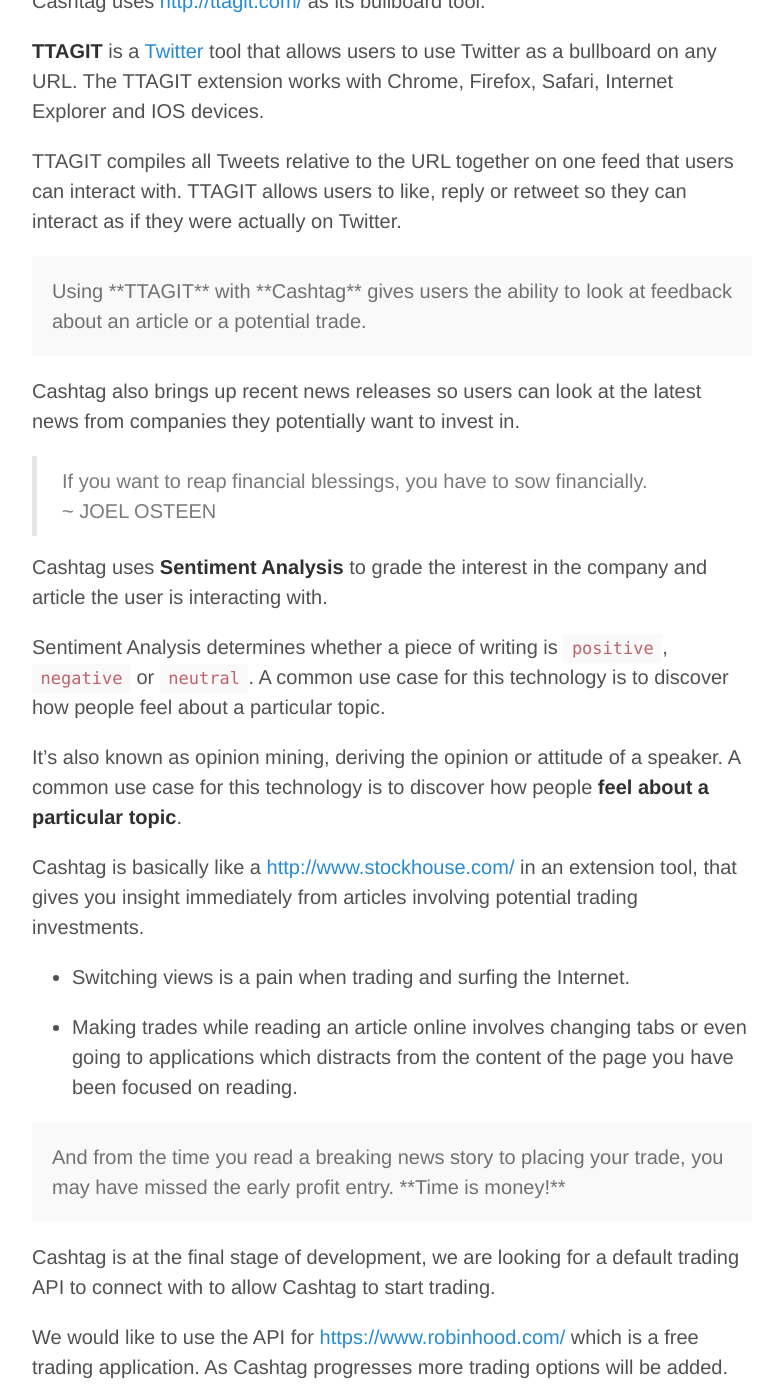
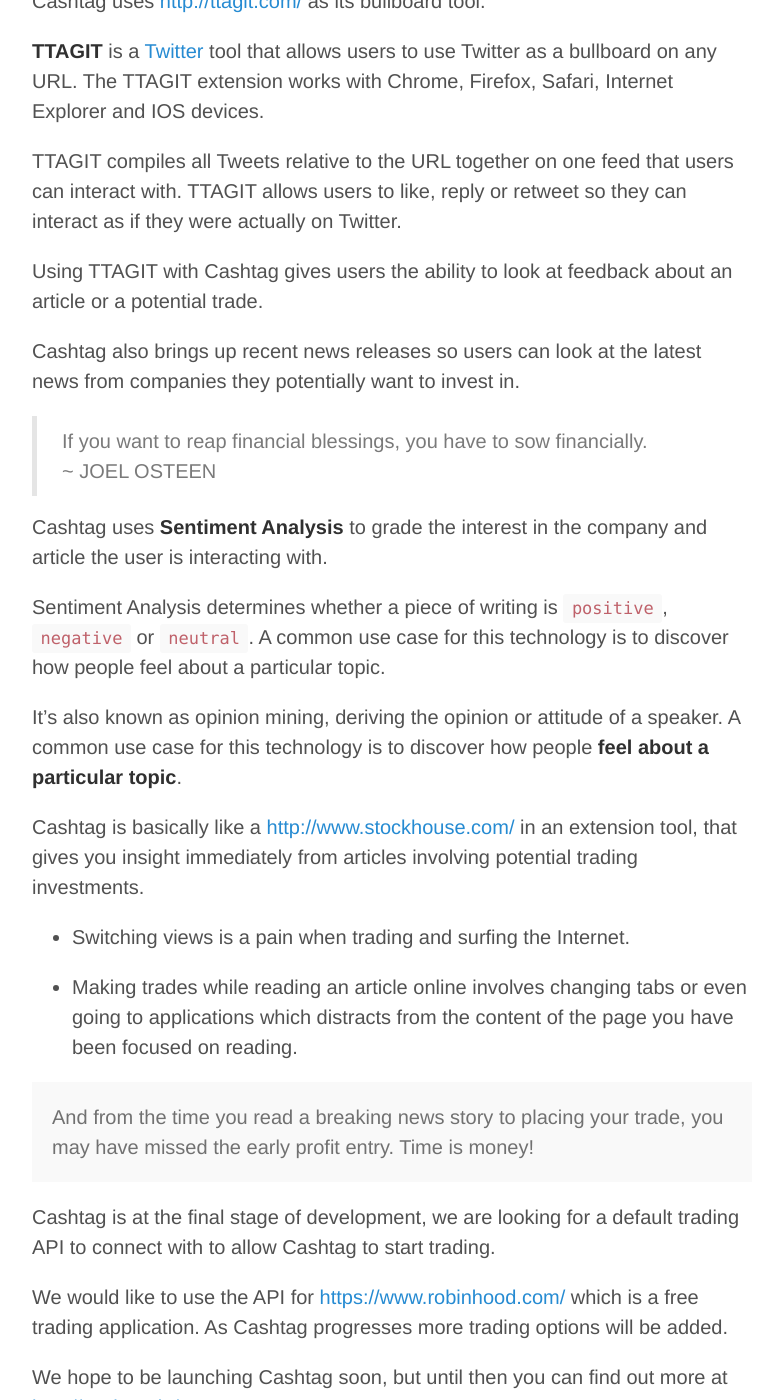
Before and after one commit to LeighAkin/Blog, a Jekyll site: the page built from _posts/2017-02-26-cashtag-pitch.md, in a window 1280 px wide and 1400 px high, scrolled down 755 px. Shown: the whole window, without its empty margins (248-1025 px from the left). Built offline with Jekyll 4.4.1, drawn with Linux system fonts in a browser that asks for light colours; comment, search, counter and statistics services are not loaded.

Commit message:
cashtag post to Cashtag

```diff
--- a/_posts/2017-02-26-cashtag-pitch.md
+++ b/_posts/2017-02-26-cashtag-pitch.md
@@ -23,9 +23,7 @@
 
 TTAGIT compiles all Tweets relative to the URL together on one feed that users can interact with. TTAGIT allows users to like, reply or retweet so they can interact as if they were actually on Twitter.
 
-<div class="message">
-Using **TTAGIT** with **Cashtag** gives users the ability to look at feedback about an article or a potential trade.
-</div>
+Using TTAGIT with Cashtag gives users the ability to look at feedback about an article or a potential trade.
 
 Cashtag also brings up recent news releases so users can look at the latest news from companies they potentially want to invest in.
 
@@ -44,7 +42,7 @@
 * Making trades while reading an article online involves changing tabs or even going to applications which distracts from the content of the page you have been focused on reading.
 
 <div class="message">
-And from the time you read a breaking news story to placing your trade, you may have missed the early profit entry. **Time is money!**
+And from the time you read a breaking news story to placing your trade, you may have missed the early profit entry. Time is money!
 </div>
 
 Cashtag is at the final stage of development, we are looking for a default trading API to connect with to allow Cashtag to start trading.
```
Also changed, not shown: other parts of _posts/2017-02-26-cashtag-pitch.md (+1 -1 lines).
